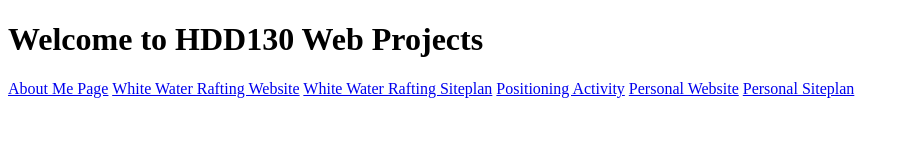
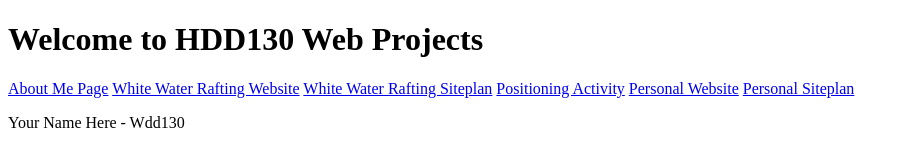
Before and after one commit to adamrash11/Stuff-for-Programming-Class, a plain HTML site: page wdd130/index.html in a window 1280 px wide. Shown: the whole page, without its empty margins (0-909 px from the left). Drawn offline with Linux system fonts and the light colour scheme.

Commit message:
Added a paragraph to the home page

```diff
--- a/wdd130/index.html
+++ b/wdd130/index.html
@@ -16,6 +16,8 @@
         <a href="#">Personal Website</a>
         <a href="#">Personal Siteplan</a>
     </nav>
+    <p>Your Name Here - Wdd130</p>
+    </nav>
 
 </body>
 </html>
```
